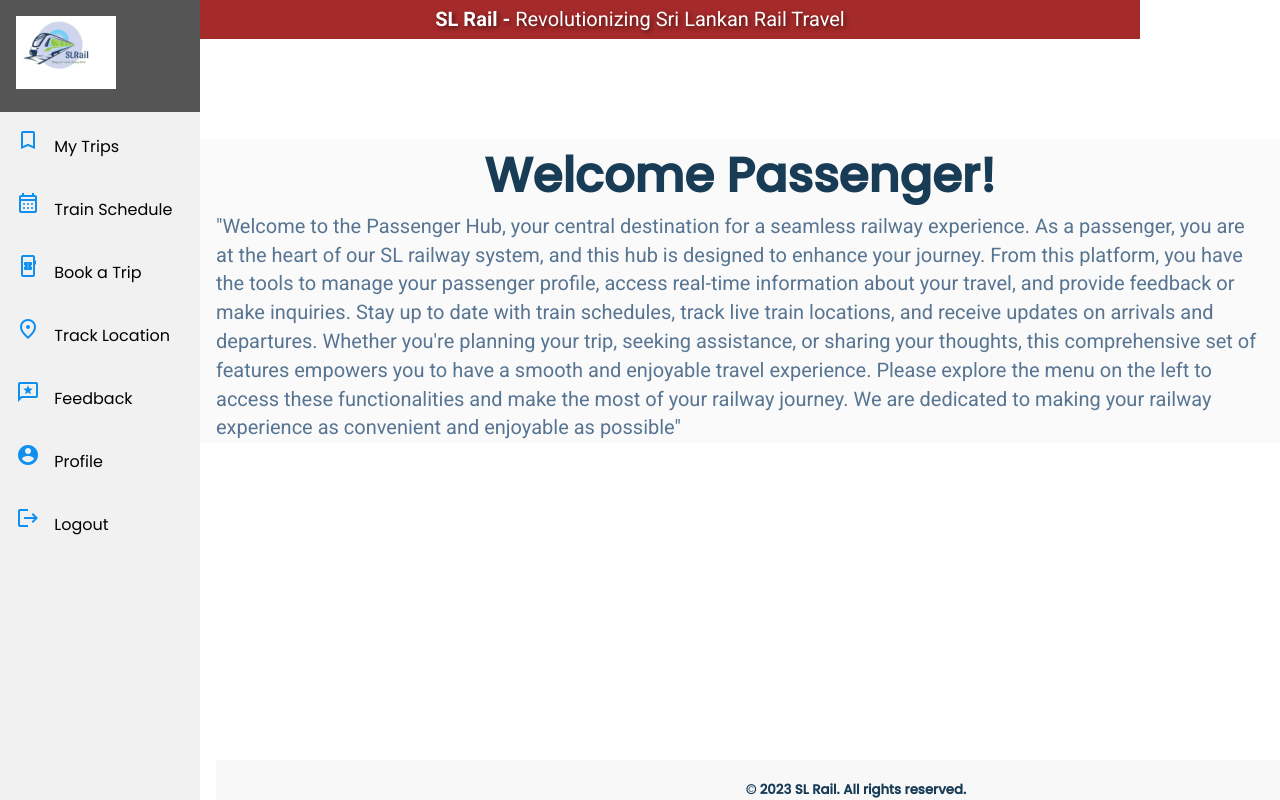
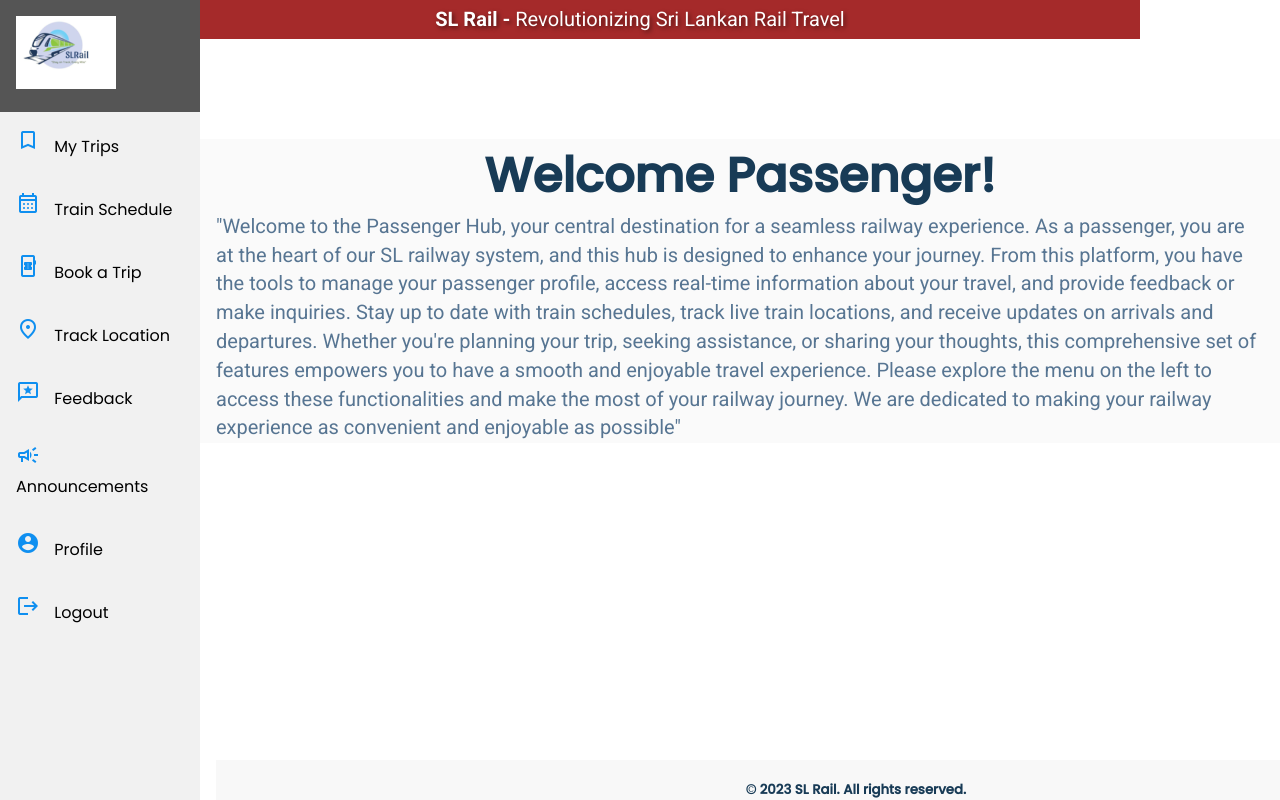
Before and after one commit to nimdz/SLRail, a PHP site: template views/Passenger/passenger_dashboard.php in a window 1280 px wide. Run offline with PHP 8.4, Linux system fonts and the light colour scheme; the template is opened without the code that fills it, so the values that code supplies are empty.

Commit message:
Update passenger_dashboard.php

```diff
--- a/views/Passenger/passenger_dashboard.php
+++ b/views/Passenger/passenger_dashboard.php
@@ -50,6 +50,12 @@
                 </span>
                 Feedback
             </a>
+            <a href="#">
+                 <span class="material-symbols-outlined">
+                  campaign
+                </span>
+                Announcements
+            </a>
         <a href="#">
             <span class="material-icons">
             account_circle
```
